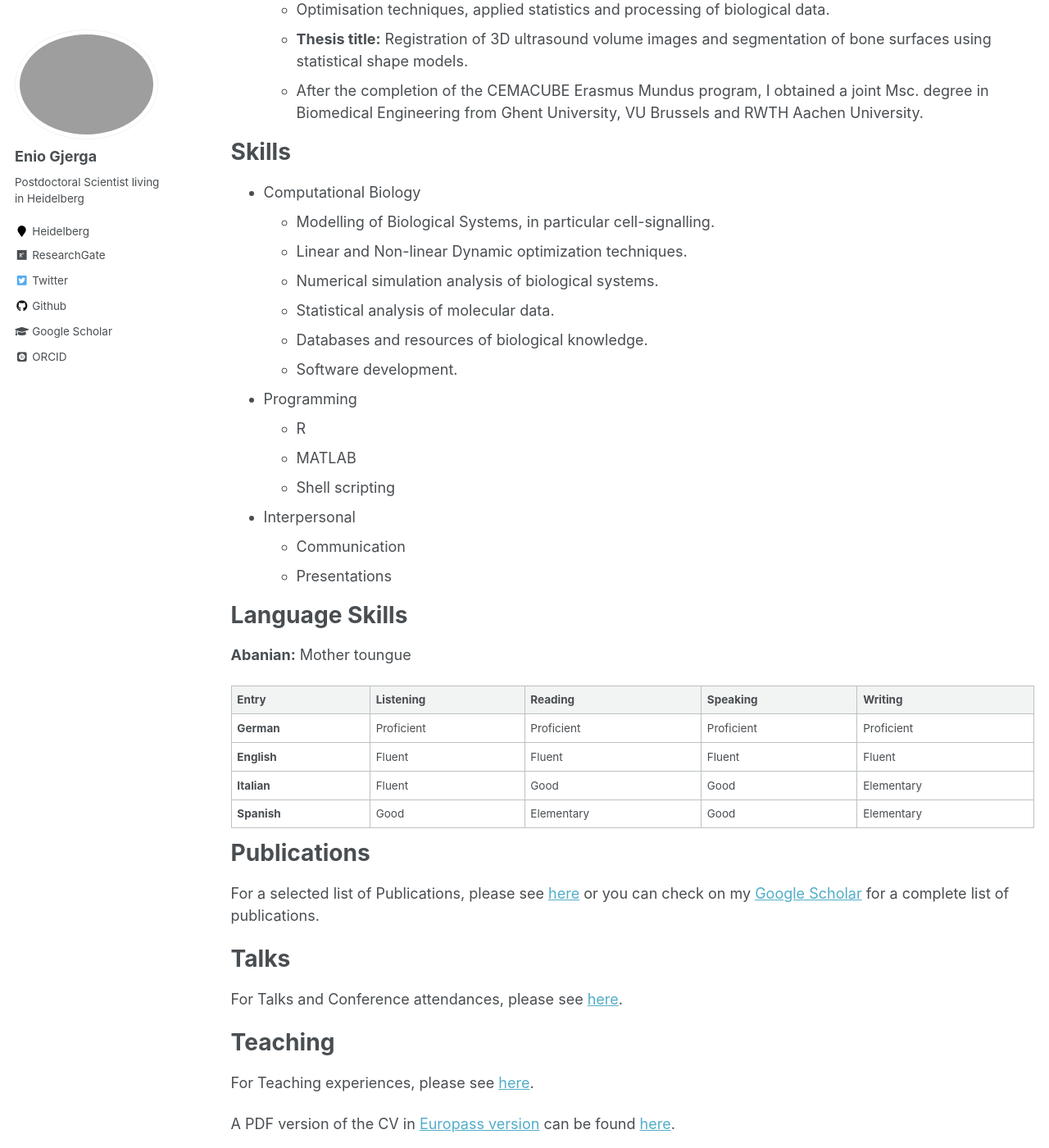
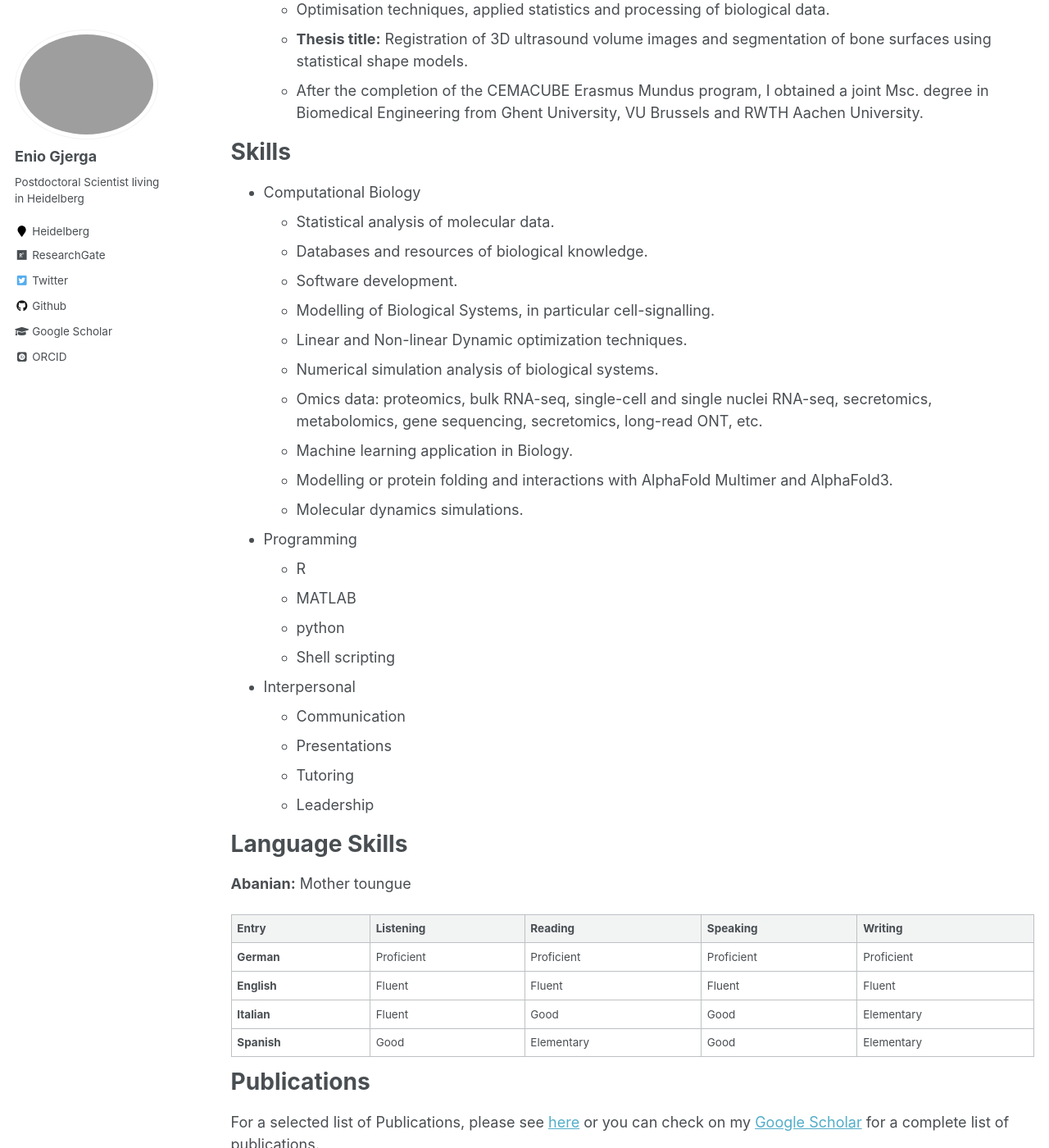
Before and after one commit to enio23/enio23.github.io, a Jekyll site: the page built from _pages/cv.md, in a window 1280 px wide and 1400 px high, scrolled down 1985 px. Shown: the whole window at 82% size. Built offline with Jekyll 4.4.1, drawn with Linux system fonts in a browser that asks for light colours; some web fonts are replaced.

Commit message:
Update cv.md
Update CV

```diff
--- a/_pages/cv.md
+++ b/_pages/cv.md
@@ -68,19 +68,26 @@ Education
 Skills
 ======
 * Computational Biology
+  * Statistical analysis of molecular data.
+  * Databases and resources of biological knowledge.
+  * Software development.
   * Modelling of Biological Systems, in particular cell-signalling.
   * Linear and Non-linear Dynamic optimization techniques.
   * Numerical simulation analysis of biological systems.
-  * Statistical analysis of molecular data.
-  * Databases and resources of biological knowledge.
-  * Software development.
+  * Omics data: proteomics, bulk RNA-seq, single-cell and single nuclei RNA-seq, secretomics, metabolomics, gene sequencing, secretomics, long-read ONT, etc.
+  * Machine learning application in Biology.
+  * Modelling or protein folding and interactions with AlphaFold Multimer and AlphaFold3.
+  * Molecular dynamics simulations.
 * Programming
   * R
   * MATLAB
+  * python
   * Shell scripting
 * Interpersonal
   * Communication
   * Presentations
+  * Tutoring
+  * Leadership
 
 Language Skills
 ======
```
